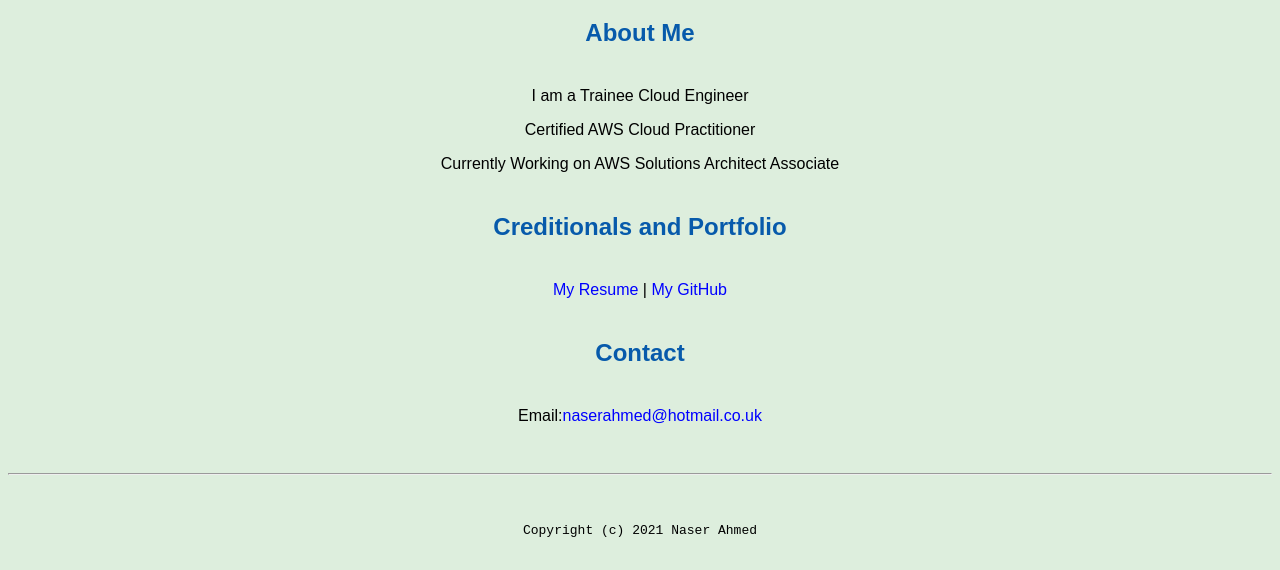
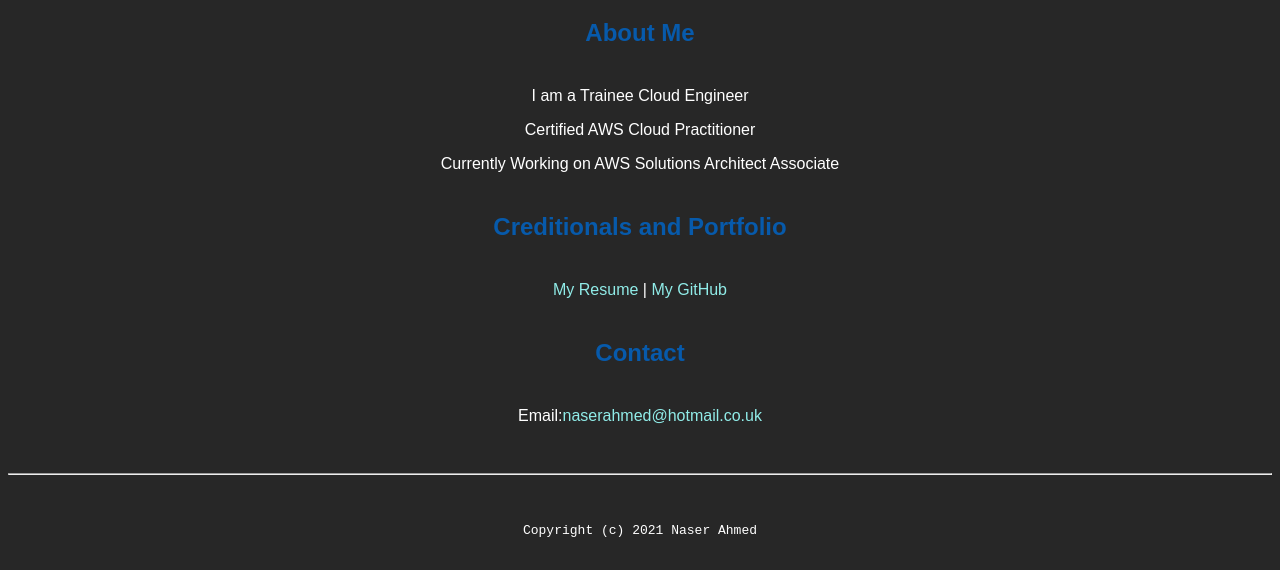
Before and after one commit to NaserAhmed1/naserahmed1.github.io, a plain HTML site: page index.html in a window 1280 px wide. Shown: the part 898-1468 px from the top of the page. Drawn offline with Linux system fonts and the light colour scheme.

Commit message:
Add files via upload

```diff
--- a/css/Porfolio 1.css
+++ b/css/Porfolio 1.css
@@ -3,7 +3,7 @@
 
 
   a {
-    color: blue;
+    color: rgb(144, 236, 232);
     text-decoration: none;
   }
 
@@ -13,8 +13,8 @@
   }
 
   body {
-   background-color: rgb(221, 238, 221);
-   color: black;
+   background-color: rgb(39, 39, 39);
+   color: white;
     font-family: Arial, Helvetica, sans-serif;
     text-align: center;
    }
```
